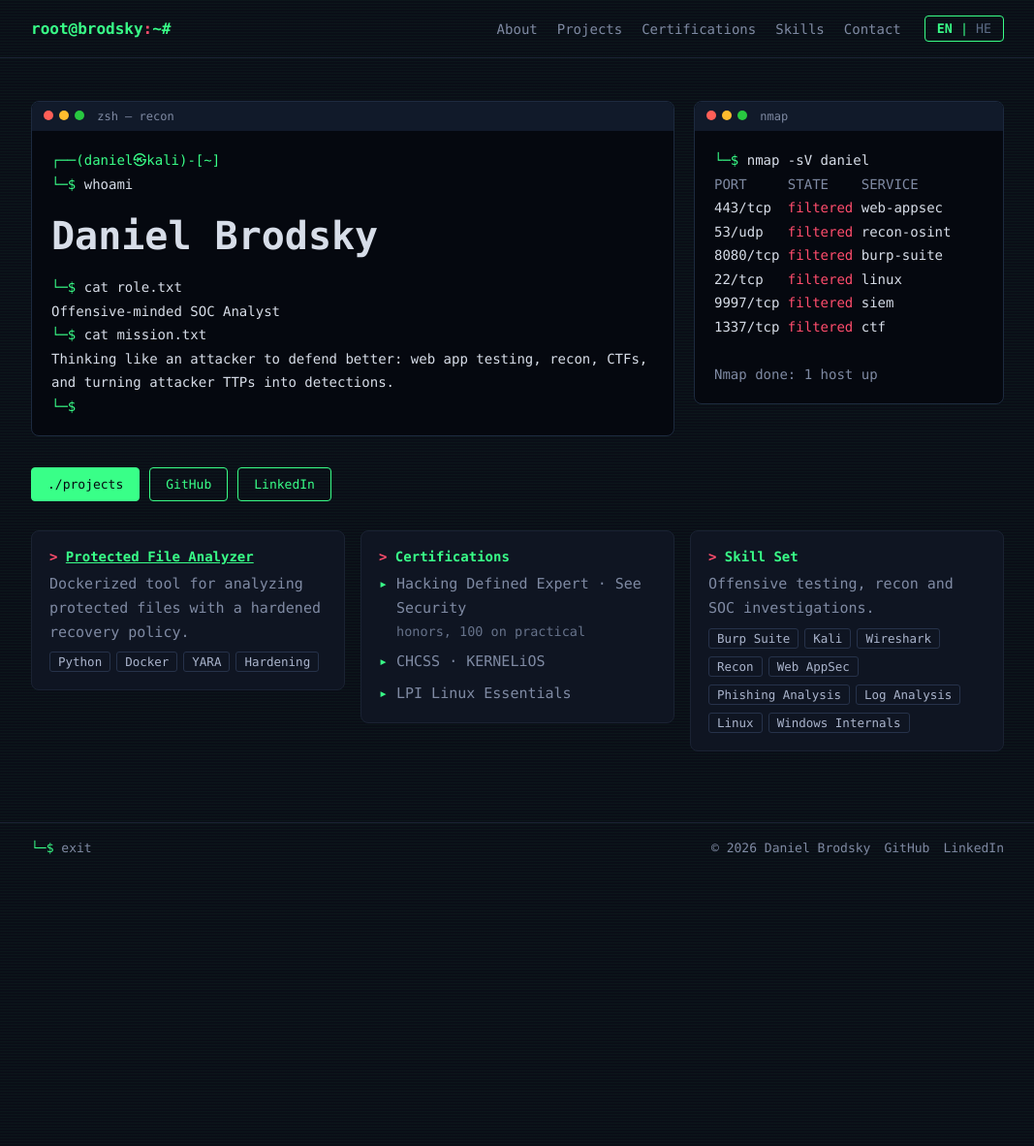
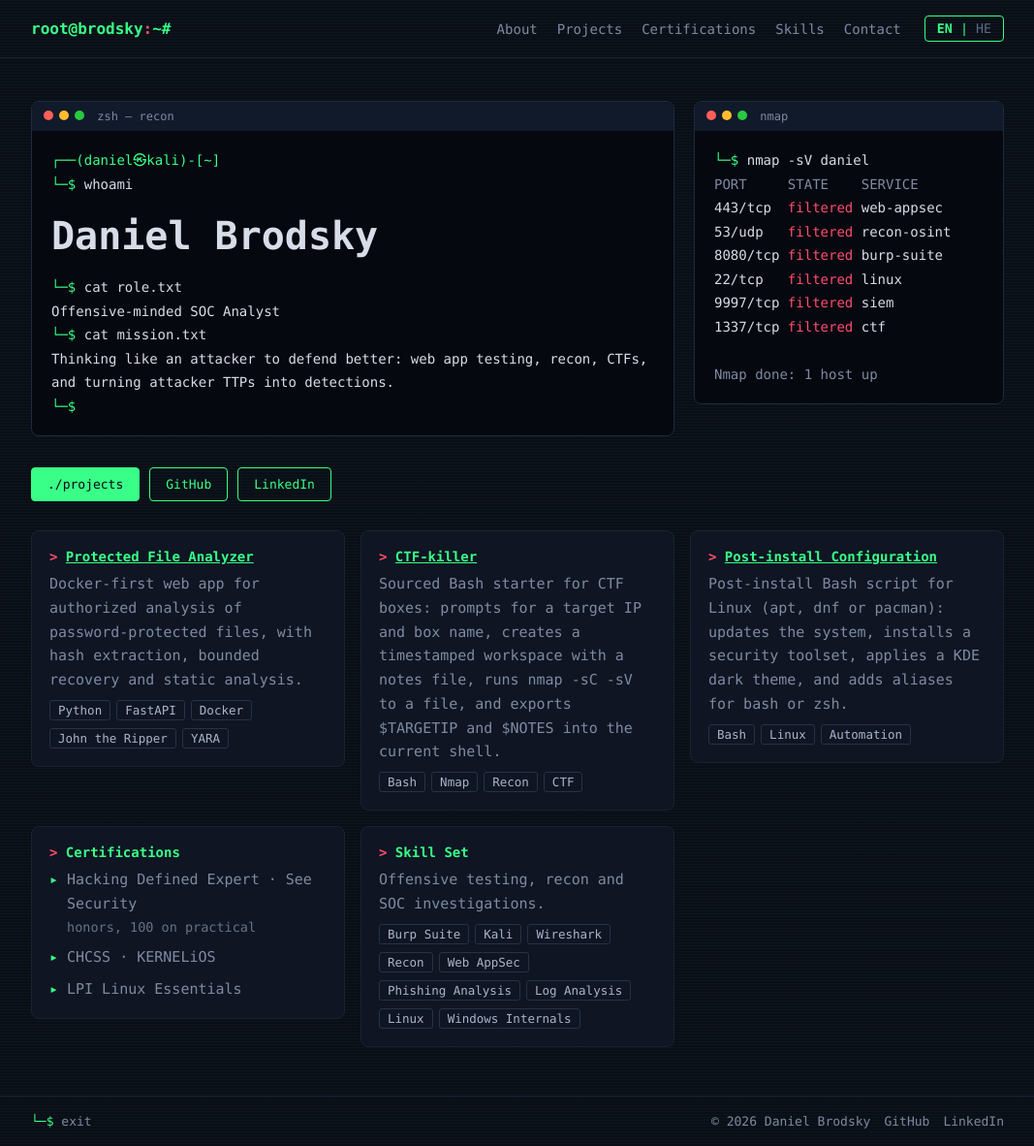
Before and after one commit to Daniel-Brodsky/Daniel-Brodsky.github.io, a Jekyll site: the page built from index.html, in a window 1280 px wide. Shown: the whole page at 97% size, without its empty margins (106-1173 px from the left). Built offline with Jekyll 4.4.1, drawn with Linux system fonts in a browser that asks for light colours; before the commit the page ends 900 px from its top, so only the background shows below that.

Commit message:
P2: project cards (PFA, CTF-killer, Post-install) EN/HE

```diff
--- a/he/index.html
+++ b/he/index.html
@@ -21,7 +21,9 @@ lang: he
 <span class="m">Nmap done: 1 host up</span></pre></div></div></div>
 <a class="btn f" href="#projects">./פרויקטים</a><a class="btn" href="https://github.com/Daniel-Brodsky" target="_blank" rel="noopener">GitHub</a><a class="btn" href="https://www.linkedin.com/in/daniel-brodsky-it" target="_blank" rel="noopener">LinkedIn</a><a class="btn x wu" hidden>./כתבות --ctf</a>
 <div class="grid" id="projects">
-<div class="c"><h3><a href="https://github.com/Daniel-Brodsky/Protected-file-analyzer-docker" target="_blank" rel="noopener" style="color:inherit">Protected File Analyzer</a></h3><p>כלי Docker לניתוח קבצים מוגנים עם מדיניות שחזור מוקשחת.</p><div class="chips"><span>Python</span><span>Docker</span><span>YARA</span><span>Hardening</span></div></div>
+<div class="c"><h3><a href="https://github.com/Daniel-Brodsky/Protected-file-analyzer-docker" target="_blank" rel="noopener" style="color:inherit">Protected File Analyzer</a></h3><p>אפליקציית Web ב-Docker לניתוח מורשה של קבצים מוגנים בסיסמה, עם חילוץ hashes, שחזור מוגבל וניתוח סטטי.</p><div class="chips"><span>Python</span><span>FastAPI</span><span>Docker</span><span>John the Ripper</span><span>YARA</span></div></div>
+<div class="c"><h3><a href="https://github.com/Daniel-Brodsky/CTF-killer" target="_blank" rel="noopener" style="color:inherit">CTF-killer</a></h3><p>סקריפט Bash שצריך להריץ עם source לתחילת עבודת CTF: קולט IP ושם מכונה, יוצר תיקיית עבודה עם חותמת זמן וקובץ notes, מריץ nmap -sC -sV לקובץ, ומייצא את $TARGETIP ו-$NOTES ל-shell הנוכחי.</p><div class="chips"><span>Bash</span><span>Nmap</span><span>Recon</span><span>CTF</span></div></div>
+<div class="c"><h3><a href="https://github.com/Daniel-Brodsky/Post-installation-custom-configuration" target="_blank" rel="noopener" style="color:inherit">Post-install Configuration</a></h3><p>סקריפט Bash להגדרה אחרי התקנה ב-Linux (apt, dnf או pacman): מעדכן את המערכת, מתקין כלי אבטחה, מגדיר ערכת נושא כהה ב-KDE, ומוסיף aliases ל-bash או ל-zsh.</p><div class="chips"><span>Bash</span><span>Linux</span><span>Automation</span></div></div>
 <div class="c" id="certs"><h3>הסמכות</h3><ul class="certs"><li><bdi>Hacking Defined Expert · See Security</bdi><span class="m">בהצטיינות, 100 במבחן המעשי</span></li><li><bdi>CHCSS · KERNELiOS</bdi></li><li><bdi>LPI Linux Essentials</bdi></li></ul></div>
 <div class="c" id="skills"><h3>כלים</h3><p>בדיקות התקפיות, Recon וחקירות SOC.</p><div class="chips"><span>Burp Suite</span><span>Kali</span><span>Wireshark</span><span>Recon</span><span>Web AppSec</span><span>Phishing Analysis</span><span>Log Analysis</span><span>Linux</span><span>Windows Internals</span></div></div>
 <!-- WRITEUPS: remove hidden on .wu when first CTF report exists --><div class="c wu" hidden><h3>Writeups</h3><p>פתרונות CTF, מתודולוגיית Recon והערות OSINT. בקרוב.</p><div class="chips"><span>CTF</span><span>Red Team</span><span>OSINT</span></div></div>
--- a/index.html
+++ b/index.html
@@ -21,7 +21,9 @@ lang: en
 <span class="m">Nmap done: 1 host up</span></pre></div></div></div>
 <a class="btn f" href="#projects">./projects</a><a class="btn" href="https://github.com/Daniel-Brodsky" target="_blank" rel="noopener">GitHub</a><a class="btn" href="https://www.linkedin.com/in/daniel-brodsky-it" target="_blank" rel="noopener">LinkedIn</a><a class="btn x wu" hidden>./writeups --ctf</a>
 <div class="grid" id="projects">
-<div class="c"><h3><a href="https://github.com/Daniel-Brodsky/Protected-file-analyzer-docker" target="_blank" rel="noopener" style="color:inherit">Protected File Analyzer</a></h3><p>Dockerized tool for analyzing protected files with a hardened recovery policy.</p><div class="chips"><span>Python</span><span>Docker</span><span>YARA</span><span>Hardening</span></div></div>
+<div class="c"><h3><a href="https://github.com/Daniel-Brodsky/Protected-file-analyzer-docker" target="_blank" rel="noopener" style="color:inherit">Protected File Analyzer</a></h3><p>Docker-first web app for authorized analysis of password-protected files, with hash extraction, bounded recovery and static analysis.</p><div class="chips"><span>Python</span><span>FastAPI</span><span>Docker</span><span>John the Ripper</span><span>YARA</span></div></div>
+<div class="c"><h3><a href="https://github.com/Daniel-Brodsky/CTF-killer" target="_blank" rel="noopener" style="color:inherit">CTF-killer</a></h3><p>Sourced Bash starter for CTF boxes: prompts for a target IP and box name, creates a timestamped workspace with a notes file, runs nmap -sC -sV to a file, and exports $TARGETIP and $NOTES into the current shell.</p><div class="chips"><span>Bash</span><span>Nmap</span><span>Recon</span><span>CTF</span></div></div>
+<div class="c"><h3><a href="https://github.com/Daniel-Brodsky/Post-installation-custom-configuration" target="_blank" rel="noopener" style="color:inherit">Post-install Configuration</a></h3><p>Post-install Bash script for Linux (apt, dnf or pacman): updates the system, installs a security toolset, applies a KDE dark theme, and adds aliases for bash or zsh.</p><div class="chips"><span>Bash</span><span>Linux</span><span>Automation</span></div></div>
 <div class="c" id="certs"><h3>Certifications</h3><ul class="certs"><li>Hacking Defined Expert · See Security<span class="m">honors, 100 on practical</span></li><li>CHCSS · KERNELiOS</li><li>LPI Linux Essentials</li></ul></div>
 <div class="c" id="skills"><h3>Skill Set</h3><p>Offensive testing, recon and SOC investigations.</p><div class="chips"><span>Burp Suite</span><span>Kali</span><span>Wireshark</span><span>Recon</span><span>Web AppSec</span><span>Phishing Analysis</span><span>Log Analysis</span><span>Linux</span><span>Windows Internals</span></div></div>
 <!-- WRITEUPS: remove hidden on .wu when first CTF report exists --><div class="c wu" hidden><h3>Writeups</h3><p>CTF walkthroughs, recon methodology and OSINT notes. Coming soon.</p><div class="chips"><span>CTF</span><span>Red Team</span><span>OSINT</span></div></div>
```
